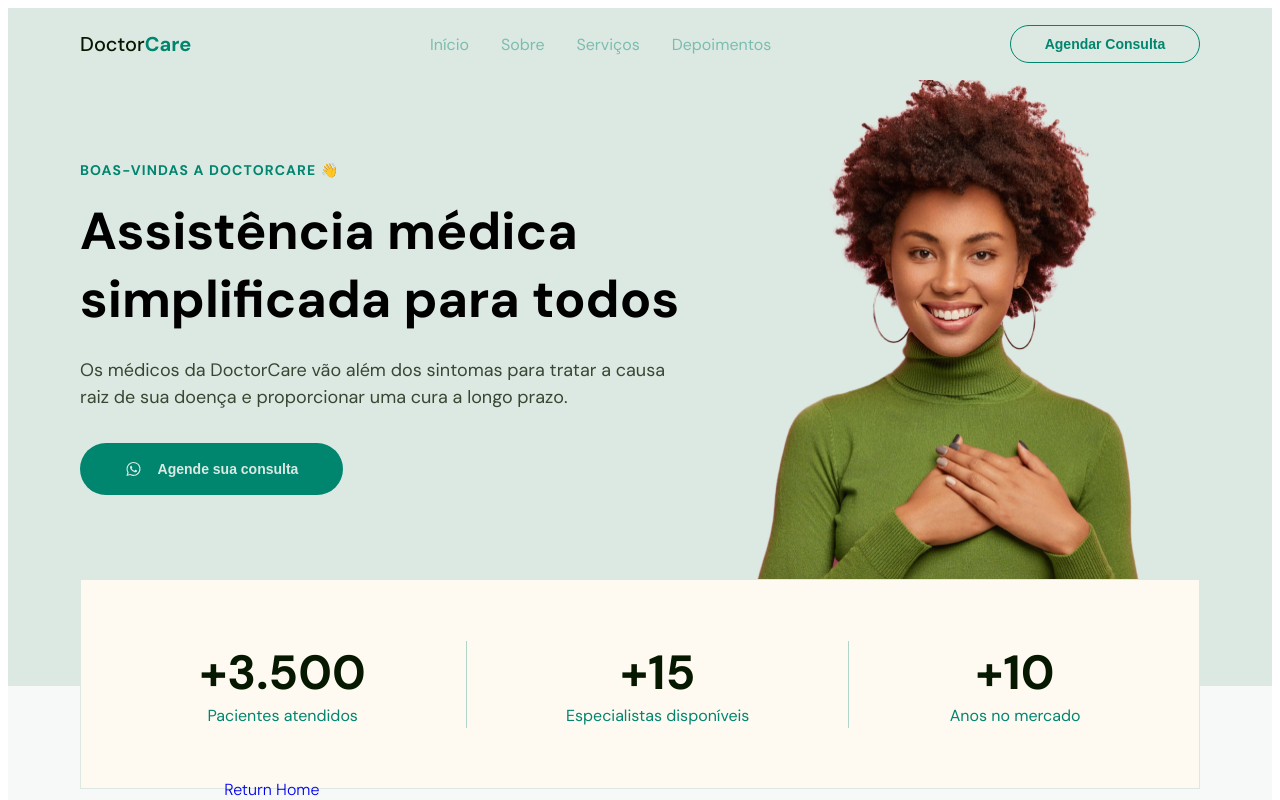
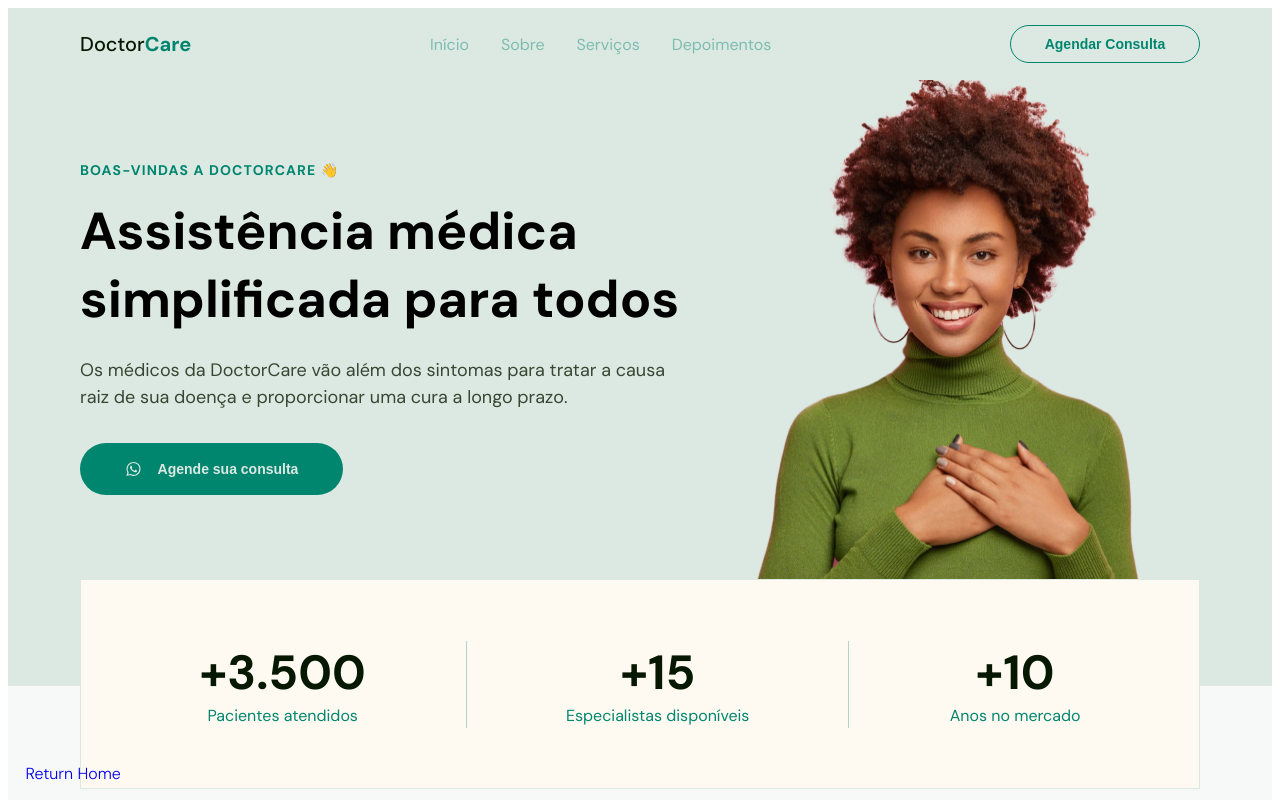
Before and after one commit to Infrael/QAJourney, a plain HTML site: page Lootbox/HtmlCss/003/003.html in a window 1280 px wide. Shown: the top 800 px of the page. Drawn offline with Linux system fonts and the light colour scheme.

Commit message:
return home

```diff
--- a/Lootbox/HtmlCss/003/style.css
+++ b/Lootbox/HtmlCss/003/style.css
@@ -416,10 +416,10 @@ footer {
             }
 
             a{
-                position: absolute;
+                position: fixed;
+                left: 2%;
+                bottom: 2%;
 
-                bottom: 0%;
-                left: auto;
             }
         }
     }
```
